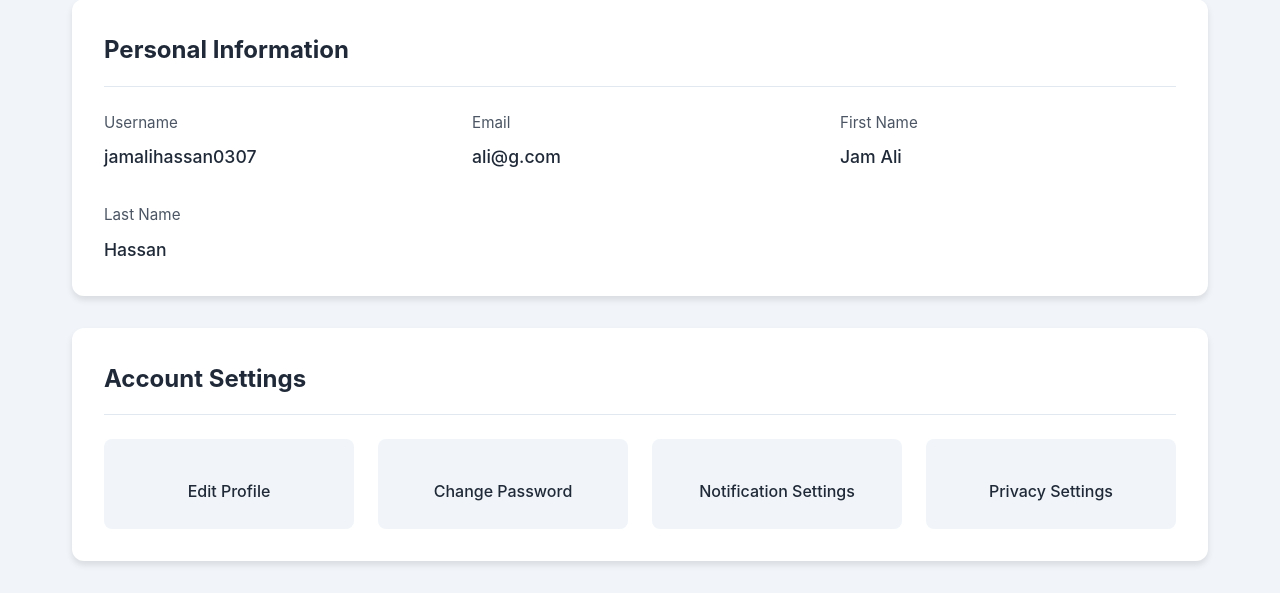
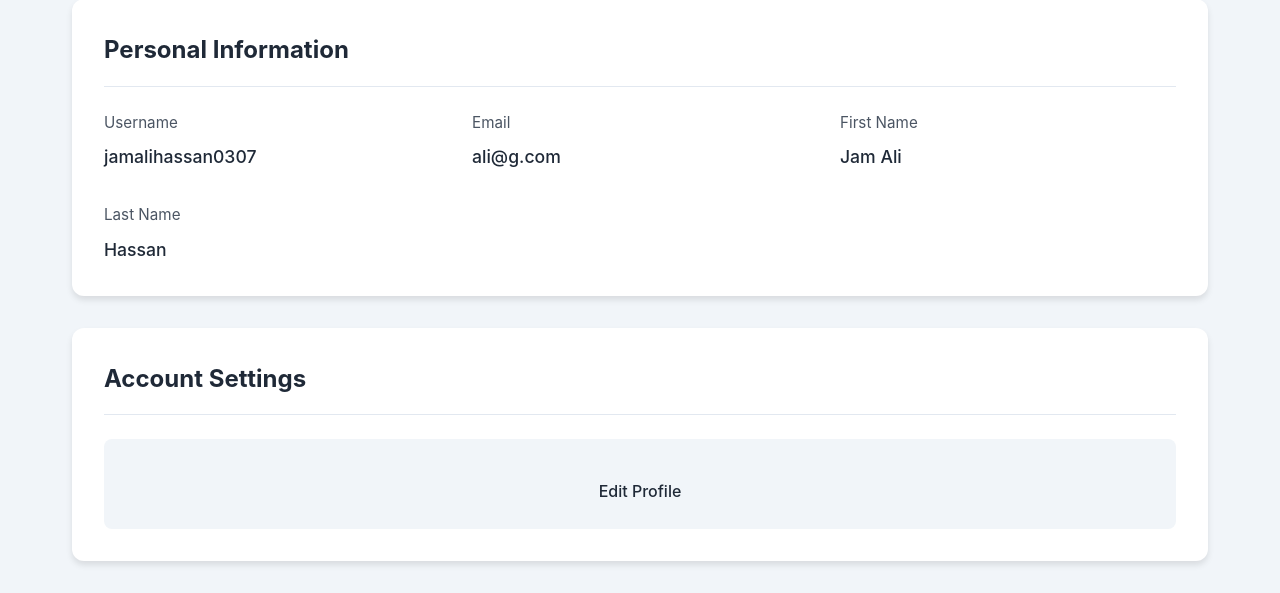
Before and after one commit to jamalihassan0307/Django_Job_Portal_Danish, a Django app: page /profile/ in a window 1280 px wide. Shown: the part 582-1175 px from the top of the page. Run offline with Django 5.2, Linux system fonts and the light colour scheme; a user stored in the database is signed in.

Commit message:
Update profile template to link to edit profile page and remove unused settings links for a cleaner design.

```diff
--- a/jobs/templates/jobs/profile.html
+++ b/jobs/templates/jobs/profile.html
@@ -51,22 +51,11 @@
         <div class="profile-section">
             <h2>Account Settings</h2>
             <div class="settings-grid">
-                <a href="#" class="settings-card">
+                <a href="{% url 'edit_profile' %}" class="settings-card">
                     <i class="fas fa-user-edit"></i>
                     <span>Edit Profile</span>
                 </a>
-                <a href="#" class="settings-card">
-                    <i class="fas fa-lock"></i>
-                    <span>Change Password</span>
-                </a>
-                <a href="#" class="settings-card">
-                    <i class="fas fa-bell"></i>
-                    <span>Notification Settings</span>
-                </a>
-                <a href="#" class="settings-card">
-                    <i class="fas fa-shield-alt"></i>
-                    <span>Privacy Settings</span>
-                </a>
+
             </div>
         </div>
     </div>
```
Also changed, not shown: db.sqlite3.
